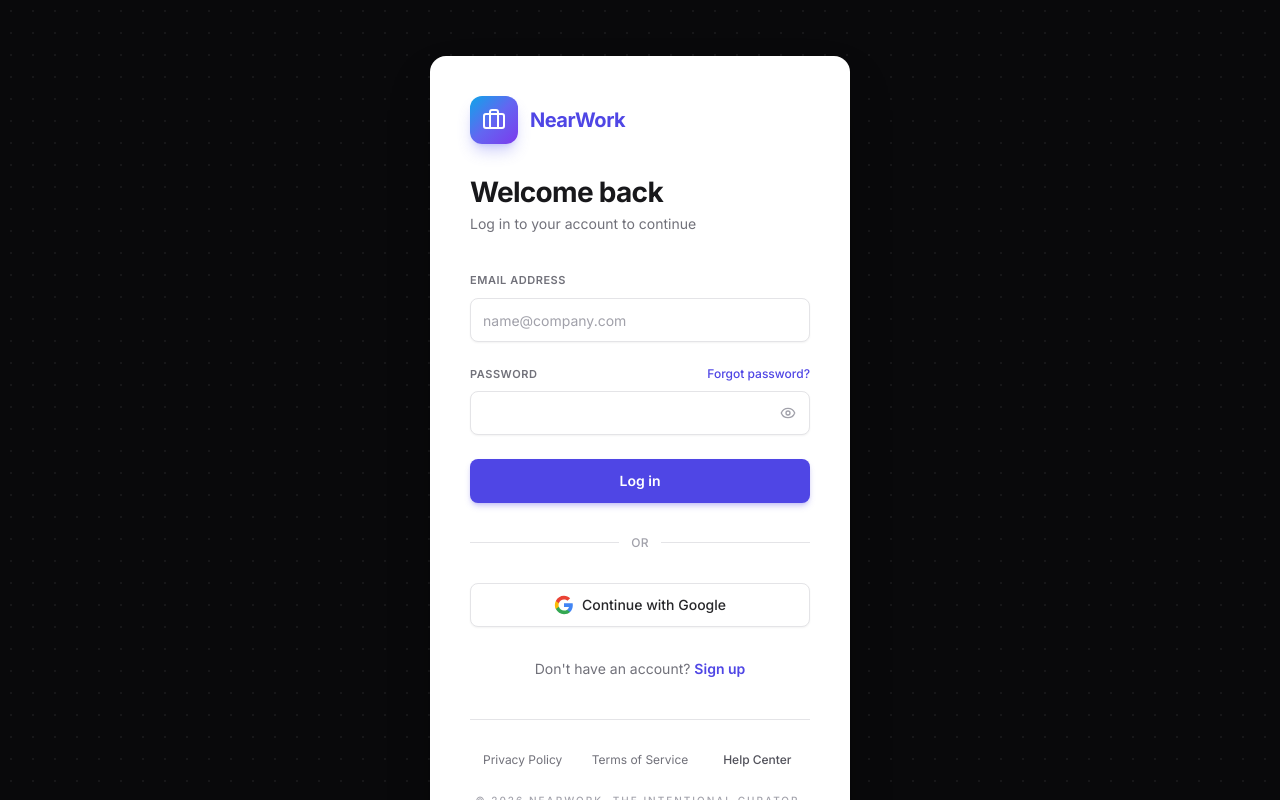
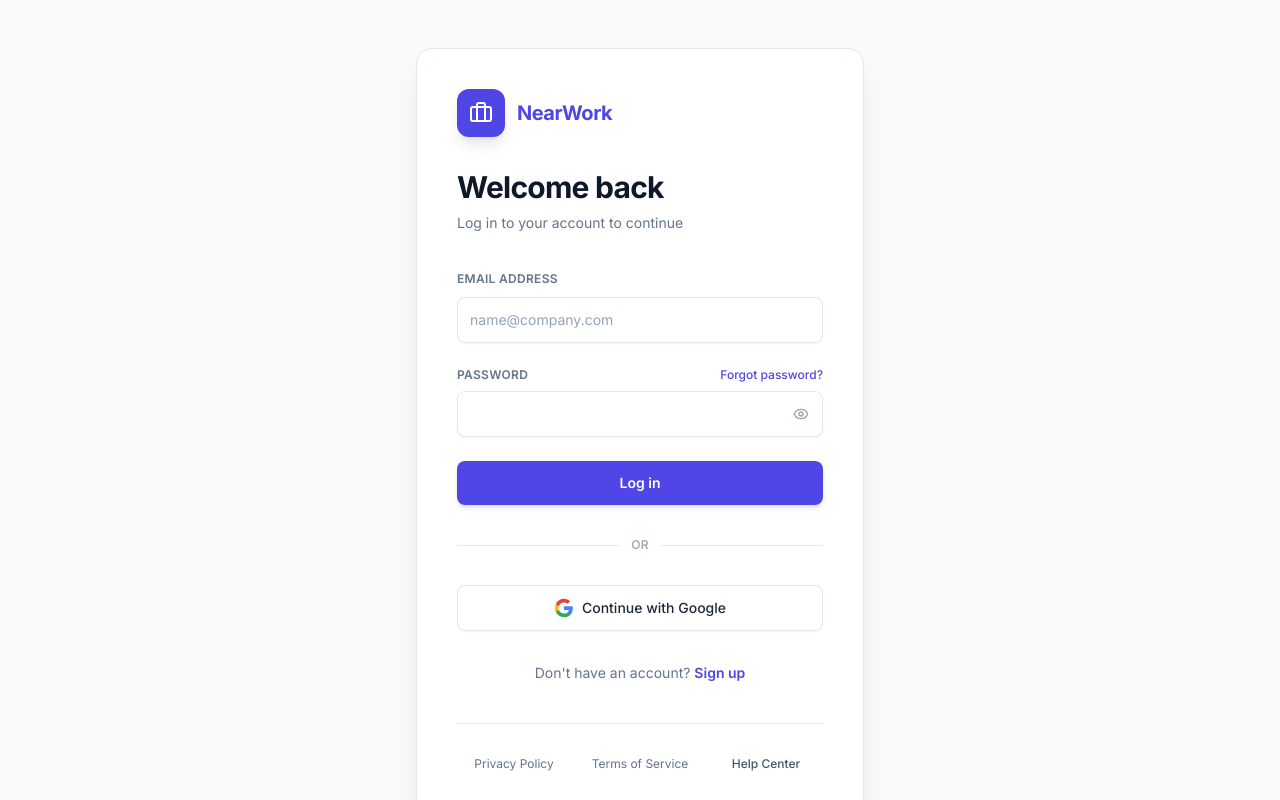
Before and after one commit to dreamcraft17/freelance-web-startup, a Next.js app in the folder apps/web/: page /login in a window 1280 px wide. Shown: the top 800 px of the page. Built offline with nearby package versions, Linux system fonts and the light colour scheme.

Commit message:
redesign

```diff
--- a/apps/web/app/(auth)/login/page.tsx
+++ b/apps/web/app/(auth)/login/page.tsx
@@ -12,24 +12,14 @@
   const year = new Date().getFullYear();
 
   return (
-    <div className="relative min-h-screen bg-zinc-950">
-      {/* Dot grid */}
-      <div
-        className="pointer-events-none absolute inset-0 opacity-[0.4]"
-        style={{
-          backgroundImage: "radial-gradient(rgb(255 255 255 / 0.14) 1px, transparent 1px)",
-          backgroundSize: "22px 22px"
-        }}
-        aria-hidden
-      />
-
-      <div className="relative flex min-h-screen items-center justify-center px-4 py-10 sm:py-14">
-        <div className="w-full max-w-[420px] rounded-2xl bg-white p-8 shadow-2xl shadow-black/40 ring-1 ring-zinc-950/5 sm:p-10 dark:bg-white">
+    <div className="flex min-h-screen flex-col bg-slate-50 px-4 py-8 sm:py-12">
+      <div className="flex flex-1 flex-col items-center justify-center">
+        <div className="w-full max-w-md rounded-2xl border border-slate-200 bg-white p-8 shadow-xl sm:p-10">
           <Link
             href="/"
             className="mb-8 flex items-center gap-3 rounded-lg outline-none ring-offset-2 focus-visible:ring-2 focus-visible:ring-indigo-500"
           >
-            <span className="flex h-12 w-12 shrink-0 items-center justify-center rounded-xl bg-gradient-to-br from-sky-500 via-indigo-500 to-violet-600 text-white shadow-lg shadow-indigo-500/30">
+            <span className="flex h-12 w-12 shrink-0 items-center justify-center rounded-xl bg-indigo-600 text-white shadow-lg">
               <Briefcase className="h-6 w-6" strokeWidth={2} aria-hidden />
             </span>
             <span className="text-xl font-bold tracking-tight text-indigo-600">NearWork</span>
@@ -39,30 +29,33 @@
 
           <nav
             aria-label="Legal"
-            className="mt-10 grid grid-cols-3 gap-3 border-t border-zinc-200 pt-8 text-center text-[11px] text-zinc-500 sm:text-xs"
+            className="mt-10 grid grid-cols-3 gap-3 border-t border-slate-200 pt-8 text-center text-xs text-slate-500"
           >
             <span className="truncate sm:whitespace-normal">Privacy Policy</span>
             <span className="truncate sm:whitespace-normal">Terms of Service</span>
-            <Link href="/how-it-works" className="truncate font-medium text-zinc-600 hover:text-indigo-600 sm:whitespace-normal">
+            <Link
+              href="/how-it-works"
+              className="truncate font-medium text-slate-600 underline-offset-4 hover:text-indigo-600 hover:underline sm:whitespace-normal"
+            >
               Help Center
             </Link>
           </nav>
 
-          <p className="mt-6 text-center text-[10px] font-medium uppercase leading-relaxed tracking-[0.2em] text-zinc-400">
+          <p className="mt-6 text-center text-xs font-medium uppercase leading-relaxed tracking-wide text-slate-400">
             © {year} NearWork. The intentional curator.
           </p>
 
           <div className="mt-6 flex justify-center gap-3">
             <button
               type="button"
-              className="flex h-10 w-10 items-center justify-center rounded-full border border-zinc-200 bg-zinc-50 text-zinc-500 shadow-sm transition-colors hover:border-zinc-300 hover:bg-white hover:text-zinc-800"
+              className="flex h-10 w-10 items-center justify-center rounded-full border border-slate-200 bg-slate-50 text-slate-500 shadow-sm transition-colors hover:border-slate-300 hover:bg-white hover:text-slate-800"
               aria-label="Language (coming soon)"
             >
               <Globe className="h-4 w-4" aria-hidden />
             </button>
             <button
               type="button"
-              className="flex h-10 w-10 items-center justify-center rounded-full border border-zinc-200 bg-zinc-50 text-zinc-500 shadow-sm transition-colors hover:border-zinc-300 hover:bg-white hover:text-zinc-800"
+              className="flex h-10 w-10 items-center justify-center rounded-full border border-slate-200 bg-slate-50 text-slate-500 shadow-sm transition-colors hover:border-slate-300 hover:bg-white hover:text-slate-800"
               aria-label="Theme (coming soon)"
             >
               <Moon className="h-4 w-4" aria-hidden />
--- a/apps/web/app/globals.css
+++ b/apps/web/app/globals.css
@@ -1,3 +1,4 @@
+/* App Router root layout imports this file — required for Tailwind utilities site-wide. */
 @tailwind base;
 @tailwind components;
 @tailwind utilities;
--- a/apps/web/features/auth/components/LoginForm.tsx
+++ b/apps/web/features/auth/components/LoginForm.tsx
@@ -79,10 +79,10 @@
   );
 
   return (
-    <div className="space-y-8 text-zinc-900">
-      <div className="space-y-1.5 text-left">
-        <h1 className="text-2xl font-bold tracking-tight text-zinc-900 sm:text-[1.75rem]">Welcome back</h1>
-        <p className="text-sm text-zinc-500">Log in to your account to continue</p>
+    <div className="space-y-8 text-slate-900">
+      <div className="space-y-2 text-left">
+        <h1 className="text-2xl font-bold tracking-tight text-slate-900 sm:text-3xl">Welcome back</h1>
+        <p className="text-sm text-slate-500">Log in to your account to continue</p>
       </div>
 
       <form className="space-y-6" onSubmit={submit} aria-busy={loading}>
@@ -96,7 +96,7 @@
         ) : null}
 
         <div className="space-y-2">
-          <label htmlFor={emailId} className="text-[11px] font-semibold uppercase tracking-wider text-zinc-500">
+          <label htmlFor={emailId} className="text-xs font-semibold uppercase tracking-wide text-slate-500">
             Email address
           </label>
           <input
@@ -107,13 +107,13 @@
             required
             placeholder="name@company.com"
             disabled={loading}
-            className="flex h-11 w-full rounded-lg border border-zinc-200 bg-white px-3 py-2 text-sm text-zinc-900 shadow-sm outline-none transition-colors placeholder:text-zinc-400 focus-visible:border-indigo-400 focus-visible:ring-2 focus-visible:ring-indigo-500/25 disabled:cursor-not-allowed disabled:opacity-60"
+            className="block w-full rounded-lg border border-slate-200 bg-white px-3 py-3 text-sm text-slate-900 shadow-sm outline-none transition-colors placeholder:text-slate-400 focus:border-indigo-500 focus:ring-2 focus:ring-indigo-500 focus:ring-offset-0 disabled:cursor-not-allowed disabled:opacity-60"
           />
         </div>
 
         <div className="space-y-2">
           <div className="flex items-center justify-between gap-2">
-            <label htmlFor={passwordId} className="text-[11px] font-semibold uppercase tracking-wider text-zinc-500">
+            <label htmlFor={passwordId} className="text-xs font-semibold uppercase tracking-wide text-slate-500">
               Password
             </label>
             <Link href="/forgot-password" className="text-xs font-medium text-indigo-600 hover:text-indigo-700">
@@ -128,7 +128,7 @@
               autoComplete="current-password"
               required
               disabled={loading}
-              className="flex h-11 w-full rounded-lg border border-zinc-200 bg-white py-2 pl-3 pr-11 text-sm text-zinc-900 shadow-sm outline-none transition-colors focus-visible:border-indigo-400 focus-visible:ring-2 focus-visible:ring-indigo-500/25 disabled:cursor-not-allowed disabled:opacity-60"
+              className="block w-full rounded-lg border border-slate-200 bg-white py-3 pl-3 pr-11 text-sm text-slate-900 shadow-sm outline-none transition-colors focus:border-indigo-500 focus:ring-2 focus:ring-indigo-500 focus:ring-offset-0 disabled:cursor-not-allowed disabled:opacity-60"
             />
             <button
               type="button"
@@ -136,7 +136,7 @@
               disabled={loading}
               aria-pressed={showPassword}
               aria-label={showPassword ? "Hide password" : "Show password"}
-              className="absolute right-1 top-1/2 inline-flex h-9 w-9 -translate-y-1/2 items-center justify-center rounded-md text-zinc-400 transition-colors hover:bg-zinc-100 hover:text-zinc-700 disabled:pointer-events-none disabled:opacity-50"
+              className="absolute right-1 top-1/2 inline-flex h-9 w-9 -translate-y-1/2 items-center justify-center rounded-md text-slate-400 transition-colors hover:bg-slate-100 hover:text-slate-700 disabled:pointer-events-none disabled:opacity-50"
             >
               {showPassword ? <EyeOff className="h-4 w-4" aria-hidden /> : <Eye className="h-4 w-4" aria-hidden />}
             </button>
@@ -146,7 +146,7 @@
         <button
           type="submit"
           disabled={loading}
-          className="flex h-11 w-full items-center justify-center rounded-lg bg-indigo-600 text-sm font-semibold text-white shadow-md shadow-indigo-600/25 transition-colors hover:bg-indigo-700 focus-visible:outline focus-visible:outline-2 focus-visible:outline-offset-2 focus-visible:outline-indigo-600 disabled:pointer-events-none disabled:opacity-60"
+          className="flex w-full items-center justify-center rounded-lg bg-indigo-600 px-4 py-3 text-sm font-semibold text-white shadow-md transition-colors hover:bg-indigo-700 focus-visible:outline focus-visible:outline-2 focus-visible:outline-offset-2 focus-visible:outline-indigo-600 disabled:pointer-events-none disabled:opacity-60"
         >
           {loading ? "Signing in…" : "Log in"}
         </button>
@@ -154,9 +154,9 @@
 
       <div className="relative">
         <div className="absolute inset-0 flex items-center" aria-hidden>
-          <span className="w-full border-t border-zinc-200" />
+          <span className="w-full border-t border-slate-200" />
         </div>
-        <div className="relative flex justify-center text-xs font-medium uppercase tracking-wide text-zinc-400">
+        <div className="relative flex justify-center text-xs font-medium uppercase tracking-wide text-slate-400">
           <span className="bg-white px-3">or</span>
         </div>
       </div>
@@ -164,7 +164,7 @@
       <button
         type="button"
         disabled={loading}
-        className="flex h-11 w-full items-center justify-center gap-2 rounded-lg border border-zinc-200 bg-white text-sm font-medium text-zinc-800 shadow-sm transition-colors hover:bg-zinc-50 disabled:pointer-events-none disabled:opacity-60"
+        className="flex w-full items-center justify-center gap-2 rounded-lg border border-slate-200 bg-white px-4 py-3 text-sm font-medium text-slate-800 shadow-sm transition-colors hover:bg-slate-50 disabled:pointer-events-none disabled:opacity-60"
         title="Coming soon"
         aria-label="Continue with Google (coming soon)"
       >
@@ -172,7 +172,7 @@
         Continue with Google
       </button>
 
-      <p className="text-center text-sm text-zinc-500">
+      <p className="text-center text-sm text-slate-500">
         Don&apos;t have an account?{" "}
         <Link href="/register" className="font-semibold text-indigo-600 hover:text-indigo-700">
           Sign up
--- a/apps/web/tailwind.config.ts
+++ b/apps/web/tailwind.config.ts
@@ -6,7 +6,8 @@
   content: [
     "./app/**/*.{ts,tsx}",
     "./components/**/*.{ts,tsx}",
-    "./features/**/*.{ts,tsx}"
+    "./features/**/*.{ts,tsx}",
+    "./src/**/*.{ts,tsx}"
   ],
   theme: {
     extend: {
```
